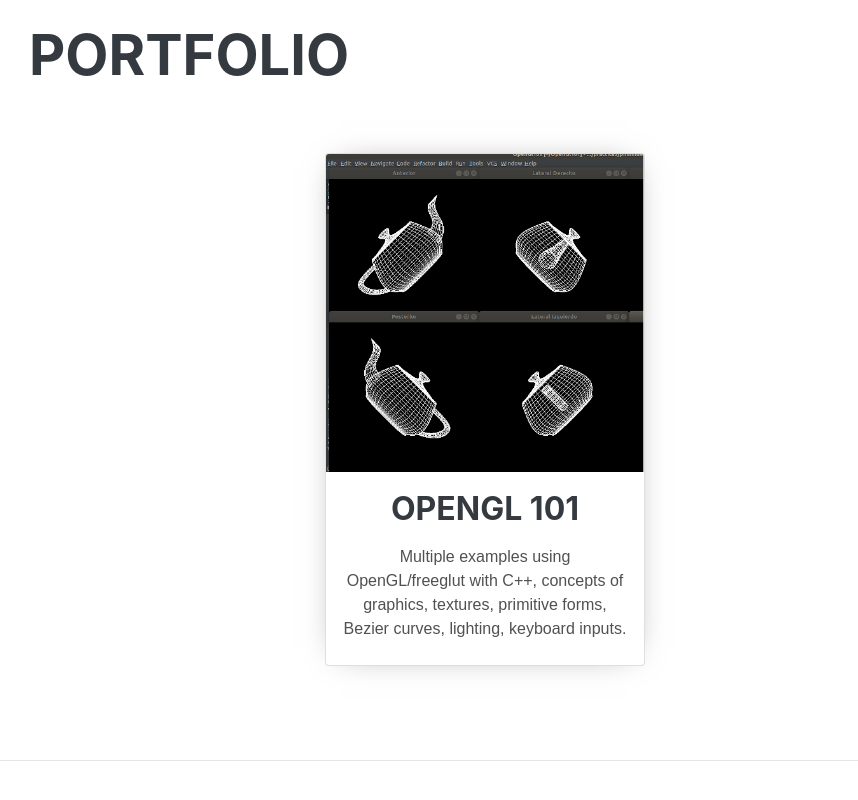
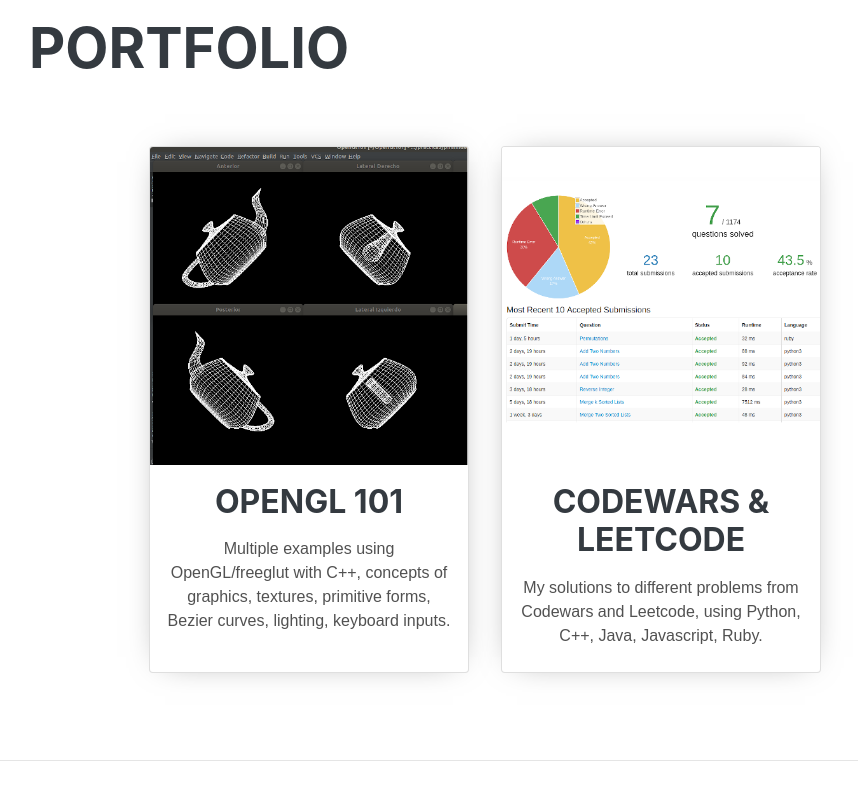
Before and after one commit to MrcRjs/mrcrjs.github.io, a plain HTML site: page index.html in a window 1280 px wide. Shown: the part 4522-5322 px from the top of the page, without its empty margins (291-1149 px from the left). Drawn offline with Linux system fonts and the light colour scheme; a web font is replaced by a local one.

Commit message:
Codewars Leetcode repo

```diff
--- a/index.html
+++ b/index.html
@@ -333,6 +333,23 @@
 
                     </li>
 
+                    <li class="card">
+                        <a class="card-link" href="https://github.com/MrcRjs/codewars" target="_blank">
+                        <section class="card-image">
+                            <img src="/img/codewars.png"
+                                 alt="Codewars & Leetcode"/>
+                        </section>
+                        <section class="card-description">
+                            <h2>Codewars & Leetcode</h2>
+                            <p>
+                                My solutions to different problems from Codewars and Leetcode, using Python, C++, Java, Javascript, Ruby.
+                            </p>
+                        </section>
+                        </a>
+                    </li>
+
+                    </li>
+
                 </ul>
             </div>
         </div>
```
Also changed, not shown: img/codewars.png (added).
